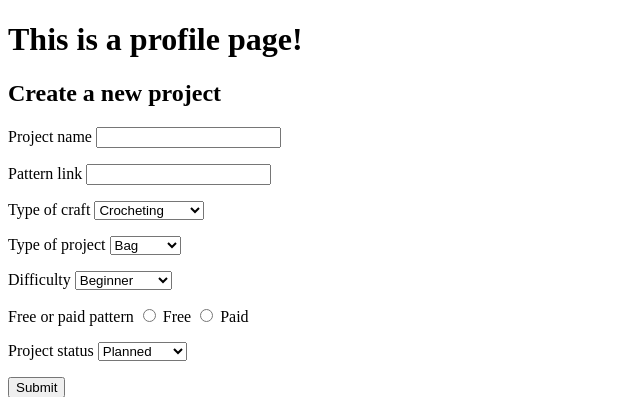
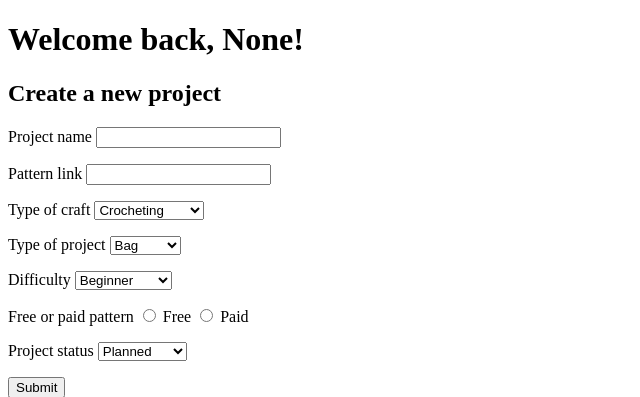
Before and after one commit to mmignola/Hackbright-Capstone-Project, a Flask app: page /user_profile in a window 1280 px wide. Shown: the top 397 px of the page, without its empty margins (0-640 px from the left). Run offline with Flask 2, Linux system fonts and the light colour scheme; the visitor is signed in with stand-in values (Sample User, id 1); data comes from the database, SQL or seed files in the repository; data that the repository does not hold is empty.

Commit message:
profile now greets user by name

```diff
--- a/server.py
+++ b/server.py
@@ -64,8 +64,9 @@ def profile():
 
     logged_in_email = session.get('user_email')
     projects = crud.get_users_projects(logged_in_email)
+    user = crud.get_user_by_email(logged_in_email)
 
-    return render_template('user_profile.html', projects = projects)
+    return render_template('user_profile.html', projects = projects, user = user)
 
 
 @app.route('/projects', methods=["POST"])
--- a/templates/user_profile.html
+++ b/templates/user_profile.html
@@ -1,7 +1,7 @@
 {% extends 'base.html' %}
 {% block body %}
 
-<h1>This is a profile page!</h1>
+<h1>Welcome back, {{ user.fname }}!</h1>
 
 <h2>Create a new project</h2>
     <form action="/projects" method="POST">
@@ -14,6 +14,7 @@
             <option value="cross_stitching">Cross stitching</option>
             <option value="embroidery">Embroidery</option>
             <option value="knitting">Knitting</option>
+            <option value="quilting">Quilting</option>
             <option value="sewing">Sewing</option>
             <option value="other">Other</option>
         </select></p>
```
